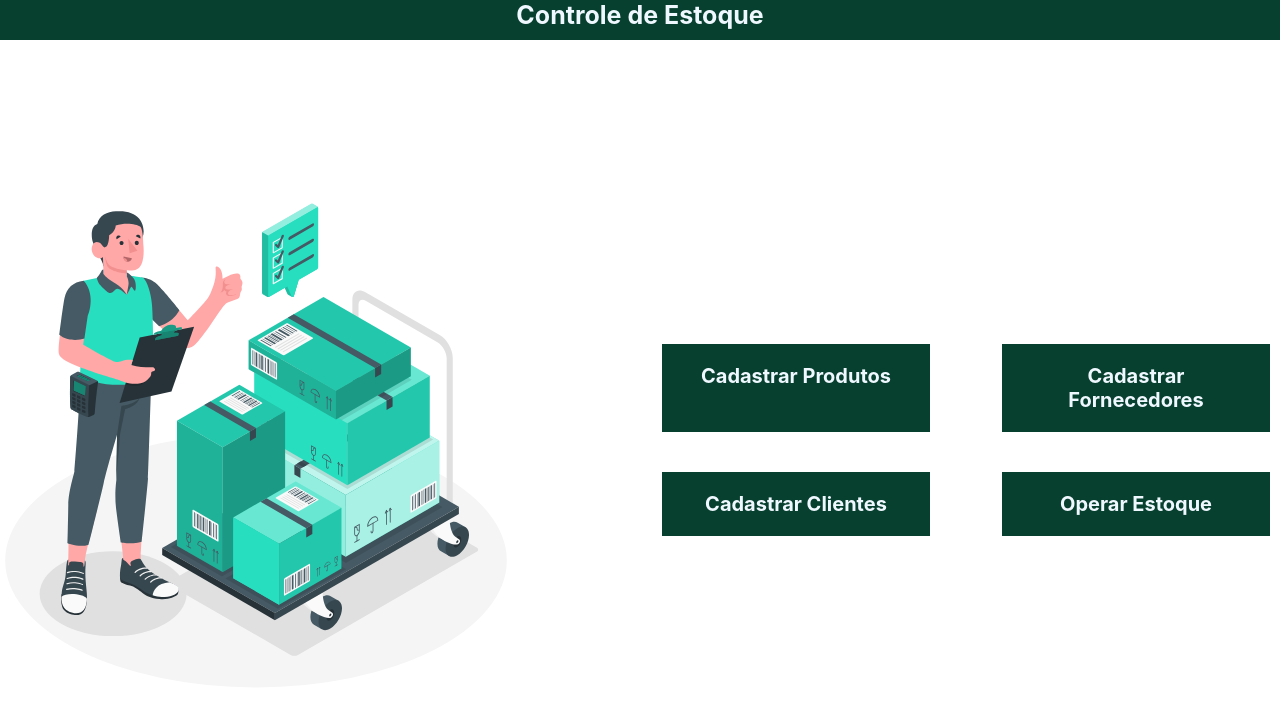
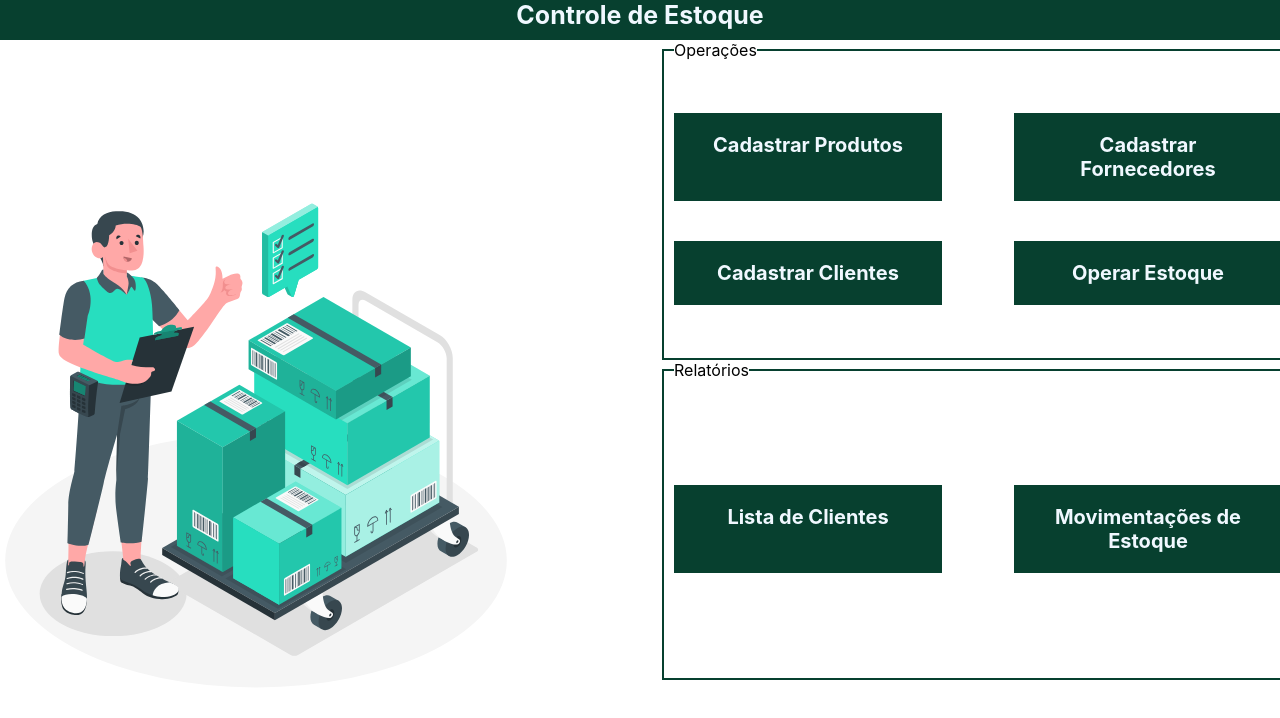
Before and after one commit to barrosads/projeto_fullstack_front, a React (Create React App) app: page / in a window 1280 px wide. Shown: the top 718 px of the page. Built offline with nearby package versions, Linux system fonts and the light colour scheme.

Commit message:
relatorio estoque

```diff
--- a/src/pages/home.js
+++ b/src/pages/home.js
@@ -7,7 +7,9 @@ function Home() {
     return (
       <div className="container">
        <img src={imagemlado} alt="Ilustração sobre escolha de estoque" />
-        <div  className="itens">
+        <div className='blocks'>
+       <fieldset className="itens">
+       <legend>Operações</legend>
           <div className="subitens">
          <Link to="/cad_produtos">Cadastrar Produtos</Link>
          <Link to="/cad_fornecedores">Cadastrar Fornecedores</Link>
@@ -16,6 +18,14 @@ function Home() {
          <Link to="/cad_clientes">Cadastrar Clientes</Link>
          <Link to="/movimentacaoestoque">Operar Estoque</Link>
          </div>
+        </fieldset>
+        <fieldset className="itens">
+       <legend>Relatórios</legend>
+          <div className="subitens">
+         <Link to="/cad_produtos">Lista de Clientes</Link>
+         <Link to="/cad_fornecedores">Movimentações de Estoque</Link>
+         </div>
+        </fieldset>
         </div>
       </div>
     );
--- /dev/null
+++ b/src/pages/relatorioestoque.js
@@ -0,0 +1,57 @@
+import { useEffect, useState } from 'react';
+import axios from 'axios';
+
+function EstoqueMovimentacao() {
+  const [movimentacoes, setMovimentacoes] = useState([]);
+  const [erro, setErro] = useState(null);
+
+  useEffect(() => {
+    async function fetchData() {
+      try {
+        const response = await axios.get('/api/estoquemovimentacao'); // Ajuste a URL conforme necessário
+        setMovimentacoes(response.data);
+      } catch (error) {
+        console.error("Erro ao carregar os dados:", error);
+        setErro("Erro ao carregar os dados.");
+      }
+    }
+
+    fetchData();
+  }, []);
+
+  return (
+    <div>
+      <h2>Movimentações de Estoque</h2>
+      {erro ? <p>{erro}</p> : (
+        <table border="1">
+          <thead>
+            <tr>
+              <th>ID</th>
+              <th>Produto</th>
+              <th>Quantidade</th>
+              <th>Data</th>
+            </tr>
+          </thead>
+          <tbody>
+            {movimentacoes.length > 0 ? (
+              movimentacoes.map((mov) => (
+                <tr key={mov.id}>
+                  <td>{mov.id}</td>
+                  <td>{mov.produto}</td>
+                  <td>{mov.quantidade}</td>
+                  <td>{new Date(mov.data).toLocaleDateString()}</td>
+                </tr>
+              ))
+            ) : (
+              <tr>
+                <td colSpan="4">Nenhuma movimentação encontrada.</td>
+              </tr>
+            )}
+          </tbody>
+        </table>
+      )}
+    </div>
+  );
+}
+
+export default EstoqueMovimentacao;
--- a/src/pages/style.css
+++ b/src/pages/style.css
@@ -49,3 +49,13 @@ a{
     text-align: center;
     text-decoration: none;
 }
+blocks{
+    display: flex;
+    flex-direction: column;
+}
+fieldset{
+    width: 100%;
+    height: 40%;
+    padding: 0px 0px 0px 10px;
+    border: 2px solid rgb(7, 64, 47);
+}
--- a/src/rotas/index.js
+++ b/src/rotas/index.js
@@ -4,6 +4,7 @@ import Produtos from '../pages/produtos';
 import Fornecedores from '../pages/fornecedor';
 import Clientes from '../pages/cliente';
 import Movimentacaoestoque from '../pages/movimentacaoestoque';
+import Relatorioestoque from '../pages/relatorioestoque';
 
 function RoutesApp() {
     return (
@@ -14,6 +15,8 @@ function RoutesApp() {
                 <Route path="/cad_fornecedores" element={<Fornecedores />} />
                 <Route path="/cad_clientes" element={<Clientes />} />
                 <Route path="/movimentacaoestoque" element={<Movimentacaoestoque />} />
+                <Route path="/relatorioestoque" element={<Relatorioestoque />} />
+
             </Routes>
         </BrowserRouter>
     );
```
